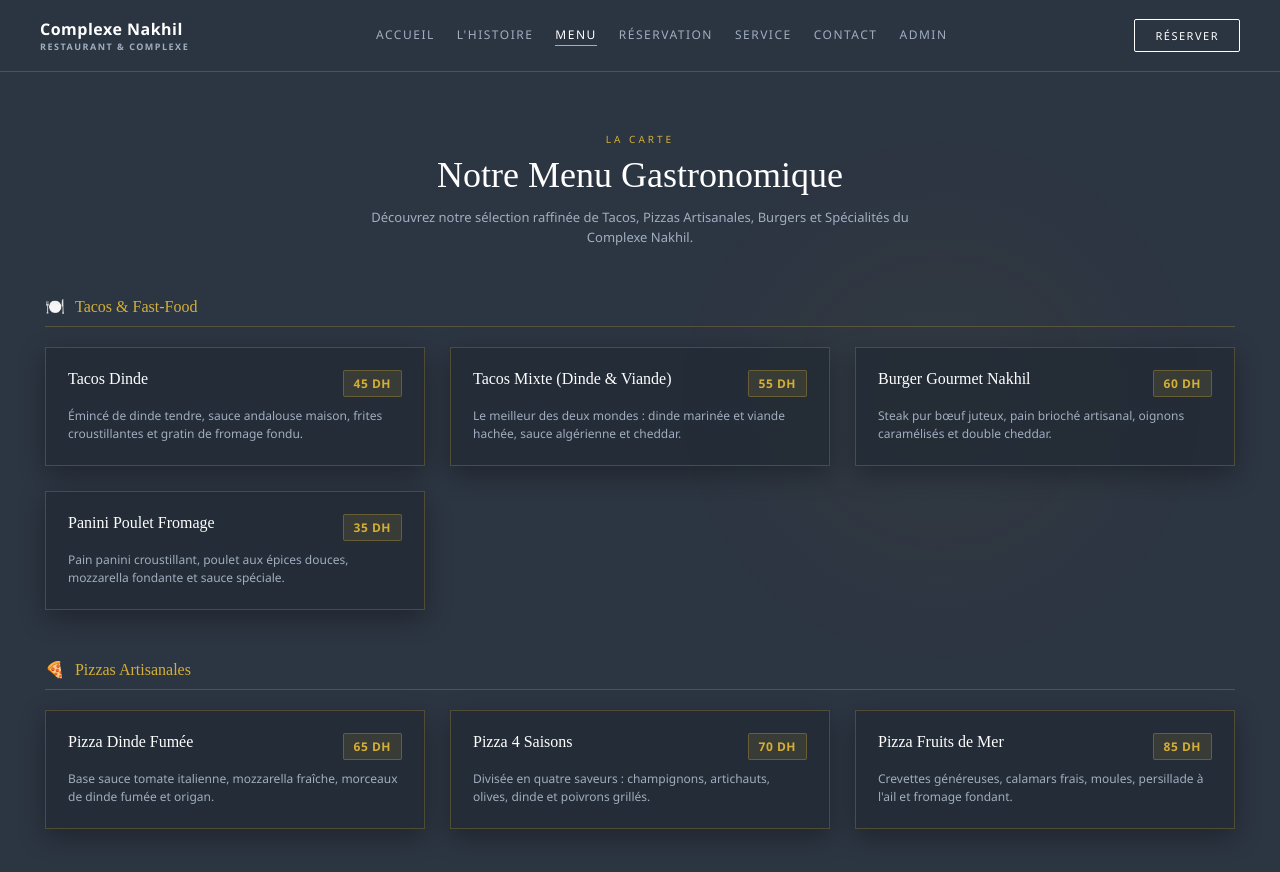
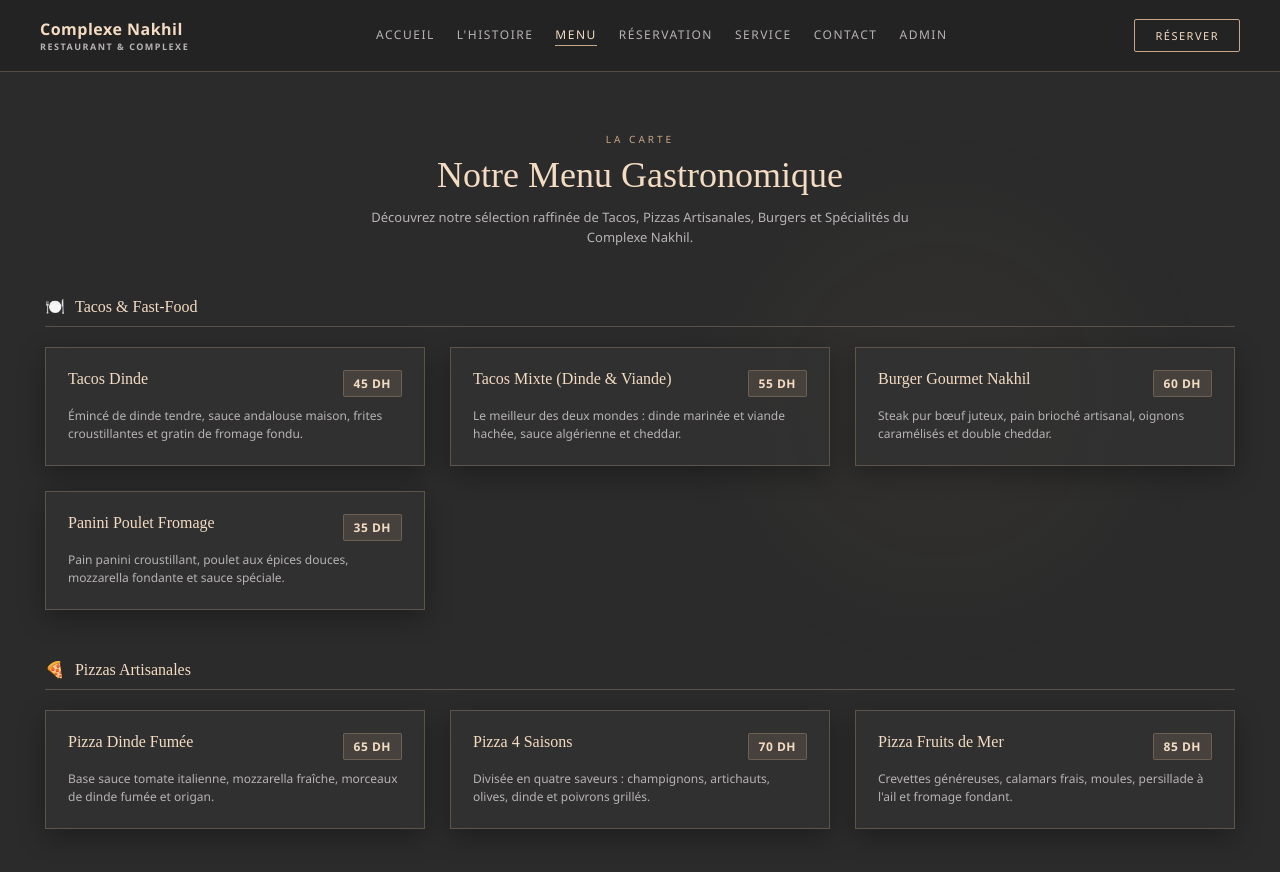
Before and after one commit to saltadoryt-tech/rayan, a website: page menu.html in a window 1280 px wide. Drawn offline with Linux system fonts and the light colour scheme.

Commit message:
Update menu.html

```diff
--- a/menu.html
+++ b/menu.html
@@ -6,13 +6,15 @@
     <title>Menu Gastronomique | Complexe Nakhil</title>
     <style>
         :root {
-            --bg-color: #2c3542;
-            --card-bg: rgba(35, 43, 54, 0.85);
-            --gold: #d4af37;
-            --gold-light: #f3e5ab;
+            /* New Color Palette based on your image */
+            --bg-color: #2b2b2b;          /* خلفية عامة فخمة وناعمة */
+            --card-bg: rgba(50, 50, 50, 0.85); /* لون البطاقات متناسق */
+            --beige: #c8a888;             /* البيج الدافئ من الصورة الأولى */
+            --cream: #f4dcc3;             /* الكريمي الفاتح من الصورة الثانية */
+            --soft-gray: #b8b3b6;         /* الرمادي الناعم من الصورة الثالثة */
             --text-main: #ffffff;
-            --text-muted: #a0aec0;
-            --border-color: rgba(212, 175, 55, 0.25);
+            --text-muted: #d1d1d1;
+            --border-color: rgba(200, 168, 136, 0.3);
         }
 
         * {
@@ -30,7 +32,7 @@
             position: relative;
         }
 
-        /* Watermark Star Background */
+        /* Watermark Background Glow */
         body::before {
             content: '';
             position: fixed;
@@ -39,14 +41,14 @@
             transform: translateY(-50%);
             width: 550px;
             height: 550px;
-            background: radial-gradient(circle, rgba(212, 175, 55, 0.04) 0%, transparent 70%);
+            background: radial-gradient(circle, rgba(200, 168, 136, 0.05) 0%, transparent 70%);
             pointer-events: none;
             z-index: 0;
         }
 
         /* --- HEADER & NAVIGATION --- */
         header {
-            background: rgba(44, 53, 66, 0.95);
+            background: rgba(35, 35, 35, 0.95);
             border-bottom: 1px solid var(--border-color);
             position: sticky;
             top: 0;
@@ -64,7 +66,7 @@
         }
 
         .logo {
-            color: #ffffff;
+            color: var(--cream);
             font-weight: 700;
             font-size: 16px;
             text-decoration: none;
@@ -75,7 +77,7 @@
 
         .logo span {
             font-size: 9px;
-            color: var(--text-muted);
+            color: var(--soft-gray);
             letter-spacing: 1.5px;
             text-transform: uppercase;
         }
@@ -87,7 +89,7 @@
         }
 
         .nav-links a {
-            color: var(--text-muted);
+            color: var(--soft-gray);
             text-decoration: none;
             font-size: 12px;
             letter-spacing: 1.5px;
@@ -98,7 +100,7 @@
         }
 
         .nav-links a:hover, .nav-links a.active {
-            color: #ffffff;
+            color: var(--cream);
         }
 
         .nav-links a.active::after {
@@ -108,13 +110,13 @@
             height: 1px;
             bottom: 0;
             left: 0;
-            background-color: var(--gold);
+            background-color: var(--beige);
         }
 
         .btn-reserve-top {
             background: transparent;
-            border: 1px solid var(--text-main);
-            color: var(--text-main);
+            border: 1px solid var(--beige);
+            color: var(--cream);
             padding: 8px 20px;
             font-size: 11px;
             letter-spacing: 1.5px;
@@ -125,15 +127,15 @@
         }
 
         .btn-reserve-top:hover {
-            background: var(--gold);
-            border-color: var(--gold);
+            background: var(--beige);
+            border-color: var(--beige);
             color: var(--bg-color);
         }
 
         .mobile-menu-btn {
             background: none;
             border: 1px solid var(--border-color);
-            color: var(--gold);
+            color: var(--cream);
             font-size: 20px;
             width: 38px;
             height: 38px;
@@ -149,7 +151,7 @@
             .nav-links {
                 position: absolute;
                 top: 71px; left: 0; width: 100%;
-                background: rgba(44, 53, 66, 0.98);
+                background: rgba(35, 35, 35, 0.98);
                 flex-direction: column;
                 align-items: center;
                 padding: 25px 0; gap: 18px;
@@ -170,7 +172,7 @@
         }
 
         .menu-hero span {
-            color: var(--gold);
+            color: var(--beige);
             font-size: 10px;
             letter-spacing: 3px;
             text-transform: uppercase;
@@ -182,12 +184,12 @@
             font-size: 36px;
             font-family: serif;
             font-weight: 400;
-            color: #ffffff;
+            color: var(--cream);
             margin-bottom: 12px;
         }
 
         .menu-hero p {
-            color: var(--text-muted);
+            color: var(--soft-gray);
             font-size: 13px;
             max-width: 600px;
             margin: 0 auto;
@@ -213,7 +215,7 @@
             gap: 10px;
             font-size: 16px;
             font-family: serif;
-            color: var(--gold);
+            color: var(--cream);
             margin-bottom: 20px;
             border-bottom: 1px solid var(--border-color);
             padding-bottom: 10px;
@@ -237,7 +239,7 @@
 
         .menu-item:hover {
             transform: translateY(-5px);
-            border-color: var(--gold);
+            border-color: var(--beige);
         }
 
         .item-header {
@@ -251,14 +253,14 @@
         .item-title {
             font-size: 16px;
             font-family: serif;
-            color: #ffffff;
+            color: var(--cream);
             font-weight: 500;
         }
 
         .item-price {
-            background: rgba(212, 175, 55, 0.12);
-            color: var(--gold);
-            border: 1px solid rgba(212, 175, 55, 0.3);
+            background: rgba(200, 168, 136, 0.15);
+            color: var(--cream);
+            border: 1px solid var(--border-color);
             padding: 4px 10px;
             font-size: 12px;
             font-weight: 700;
@@ -268,12 +270,12 @@
         }
 
         .item-desc {
-            color: var(--text-muted);
+            color: var(--soft-gray);
             font-size: 12px;
             line-height: 1.5;
         }
 
-        /* --- ANIMATIONS (Smooth Reveal) --- */
+        /* --- ANIMATIONS --- */
         .reveal {
             opacity: 0;
             transform: translateY(30px);
```
